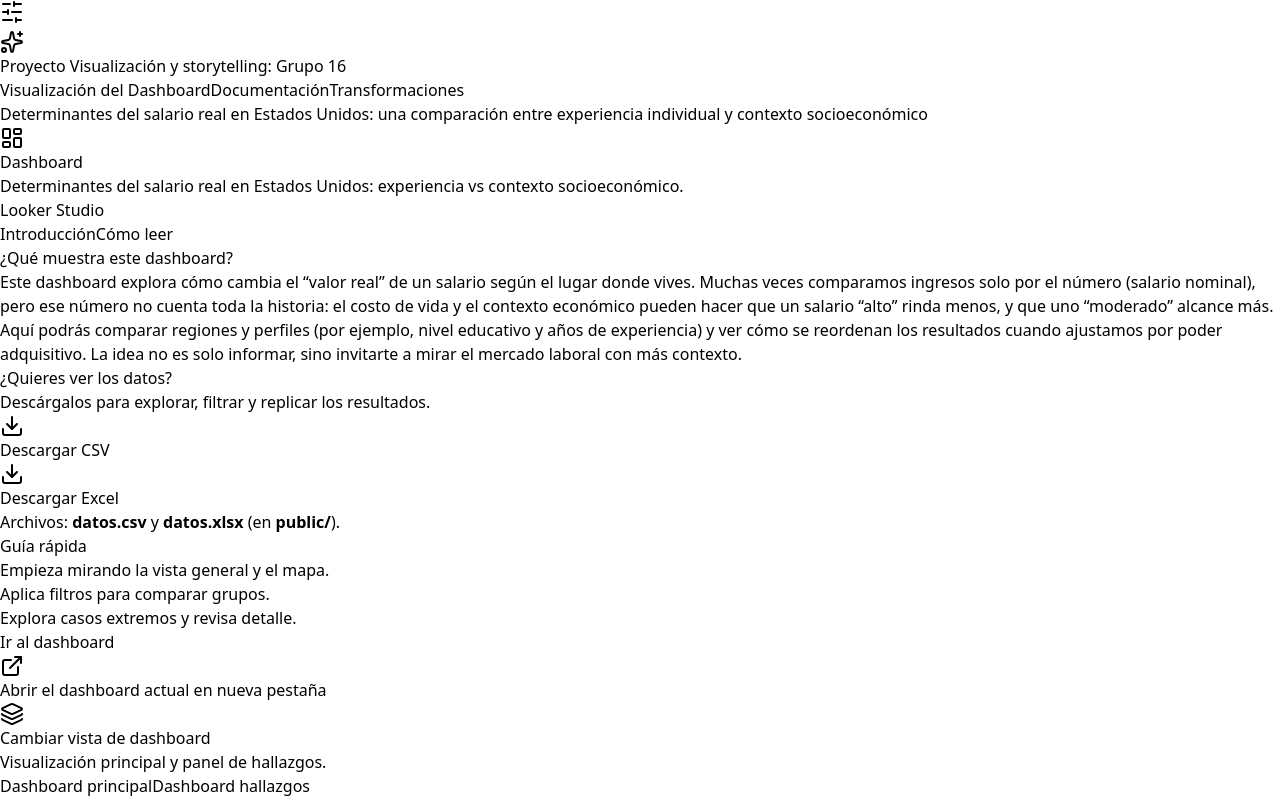
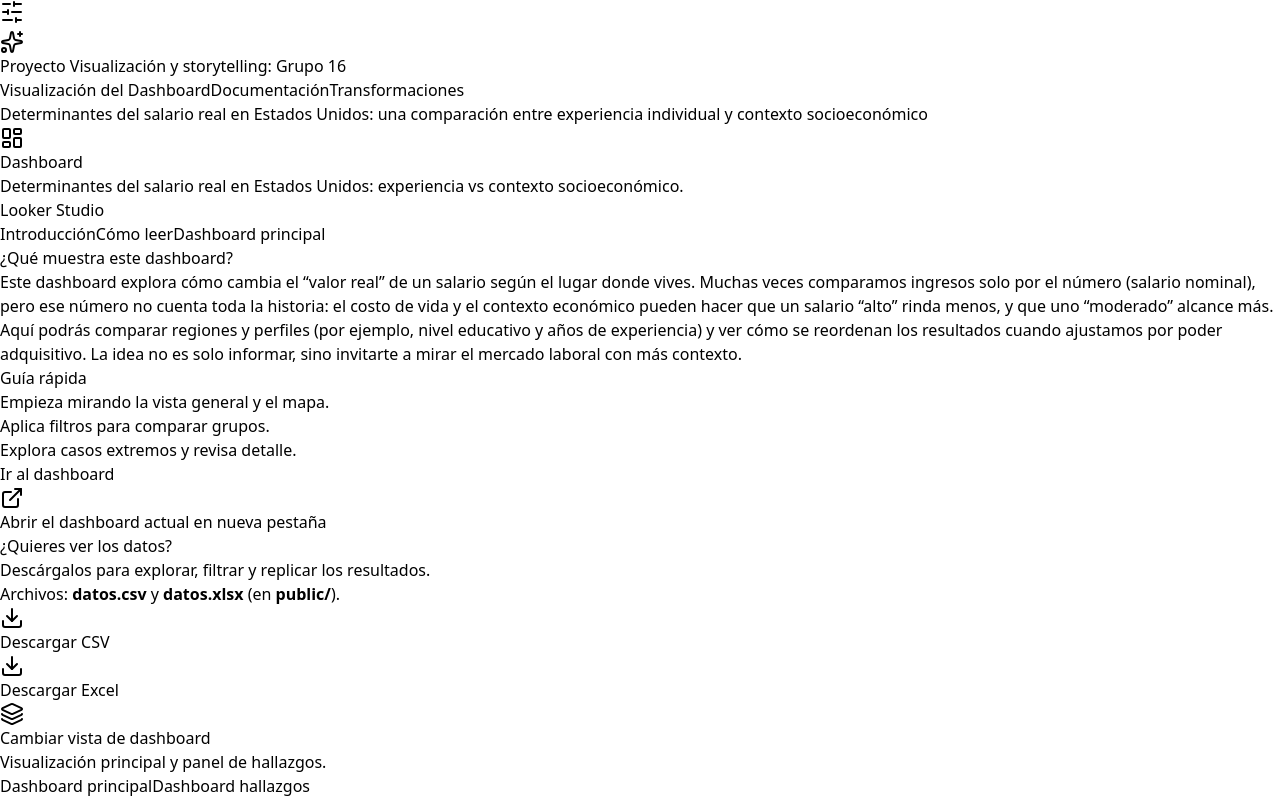
Before and after one commit to mcarob/EntregaTrabajoFinalVisualizacion, a React (Vite) app: page /#/ in a window 1280 px wide. Shown: the top 800 px of the page. Built offline with nearby package versions, Linux system fonts and the light colour scheme; the HTML template or start-up script is replaced by a standard one.

Commit message:
Agregar cambios para el nuevo div en dashboard

```diff
--- a/src/pages/Dashboard.tsx
+++ b/src/pages/Dashboard.tsx
@@ -9,8 +9,7 @@ const DASHBOARD_HALLAZGOS_URL =
     "https://lookerstudio.google.com/embed/reporting/3cb7d34e-734d-48bf-bf04-0becc755263c/page/p_79amiucn1d";
 
 function isValidEmbed(url: string) {
-  const clean = (url || "").trim();
-  return clean.includes("lookerstudio.google.com/embed/reporting/");
+  return (url || "").includes("lookerstudio.google.com/embed/reporting/");
 }
 
 function TabButton({
@@ -44,16 +43,32 @@ export default function DashboardPage() {
   const CSV_PATH = `${import.meta.env.BASE_URL}datos.csv`;
   const XLSX_PATH = `${import.meta.env.BASE_URL}datos.xlsx`;
 
-  const activeUrl =
-      active === "principal" ? DASHBOARD_PRINCIPAL_URL : DASHBOARD_HALLAZGOS_URL;
+  const activeUrl = active === "principal" ? DASHBOARD_PRINCIPAL_URL : DASHBOARD_HALLAZGOS_URL;
 
-  const activeTitle =
-      active === "principal" ? "Dashboard principal" : "Dashboard de hallazgos";
+  const activeTitle = active === "principal" ? "Dashboard principal" : "Dashboard hallazgos";
 
   const activeSubtitle =
       active === "principal"
           ? "Comparación nominal vs salario real ajustado"
-          : "Interpretación / explicación de los hallazgos del análisis";
+          : "Interpretación y explicación de los hallazgos del análisis";
+
+  // ✅ Texto dinámico por dashboard
+  const whatTitle =
+      active === "principal"
+          ? "¿Qué muestra este dashboard?"
+          : "¿Qué explica este dashboard de hallazgos?";
+
+  const whatText =
+      active === "principal"
+          ? `Este dashboard explora cómo cambia el “valor real” de un salario según el lugar donde vives.
+Muchas veces comparamos ingresos solo por el número (salario nominal), pero ese número no cuenta toda la historia:
+el costo de vida y el contexto económico pueden hacer que un salario “alto” rinda menos, y que uno “moderado” alcance más.
+Aquí podrás comparar regiones y perfiles (por ejemplo, nivel educativo y años de experiencia) y ver cómo se reordenan los resultados
+cuando ajustamos por poder adquisitivo. La idea no es solo informar, sino invitarte a mirar el mercado laboral con más contexto.`
+          : `Este dashboard complementa la visualización principal: resume y explica los patrones encontrados.
+Aquí interpretamos los resultados y destacamos comparaciones clave (qué cambia al pasar de salario nominal a salario real),
+qué regiones aparecen como casos extremos y qué variables ayudan a entender esas diferencias.
+La intención es que el usuario conecte los gráficos con una lectura narrativa y conclusiones claras.`;
 
   const embedError = useMemo(() => {
     if (!isValidEmbed(activeUrl)) {
@@ -61,6 +76,11 @@ export default function DashboardPage() {
     }
     return null;
   }, [activeUrl]);
+
+  const scrollToActiveDashboard = () => {
+    const el = document.getElementById("looker-embed");
+    el?.scrollIntoView({ behavior: "smooth", block: "start" });
+  };
 
   return (
       <div className="space-y-6">
@@ -71,61 +91,20 @@ export default function DashboardPage() {
             right={<Pill tone="brand">Looker Studio</Pill>}
         />
 
-        {/* Intro panel */}
+        {/* Intro + guía rápida (dinámico) */}
         <div className="rounded-3xl border border-slate-200 bg-white p-5 shadow-[0_12px_40px_-24px_rgba(15,23,42,0.18)]">
           <div className="flex flex-col gap-4 lg:flex-row lg:items-start lg:justify-between">
             <div className="max-w-3xl">
               <div className="flex flex-wrap items-center gap-2">
                 <Pill tone="brand">Introducción</Pill>
                 <Pill tone="cyan">Cómo leer</Pill>
+                <Pill>{activeTitle}</Pill>
               </div>
 
-              <h2 className="mt-3 text-lg font-semibold text-slate-900">
-                ¿Qué muestra este dashboard?
-              </h2>
-              <p className="mt-2 text-sm leading-6 text-slate-700">
-                Este dashboard explora cómo cambia el “valor real” de un salario según el lugar donde vives.
-                Muchas veces comparamos ingresos solo por el número (salario nominal), pero ese número no cuenta
-                toda la historia: el costo de vida y el contexto económico pueden hacer que un salario “alto”
-                rinda menos, y que uno “moderado” alcance más. Aquí podrás comparar regiones y perfiles (por ejemplo,
-                nivel educativo y años de experiencia) y ver cómo se reordenan los resultados cuando ajustamos por
-                poder adquisitivo. La idea no es solo informar, sino invitarte a mirar el mercado laboral con más contexto.
-              </p>
-
-              {/* Descarga datos */}
-              <div className="mt-4 rounded-2xl border border-slate-200 bg-slate-50 p-4">
-                <div className="text-sm font-semibold text-slate-900">¿Quieres ver los datos?</div>
-                <div className="mt-1 text-sm text-slate-700">
-                  Descárgalos para explorar, filtrar y replicar los resultados.
-                </div>
-
-                <div className="mt-3 flex flex-wrap gap-2">
-                  <a
-                      href={CSV_PATH}
-                      download
-                      className="inline-flex items-center gap-2 rounded-2xl bg-indigo-600 px-4 py-2 text-sm font-semibold text-white hover:bg-indigo-700"
-                  >
-                    <Download className="h-4 w-4" />
-                    Descargar CSV
-                  </a>
-
-                  <a
-                      href={XLSX_PATH}
-                      download
-                      className="inline-flex items-center gap-2 rounded-2xl border border-slate-200 bg-white px-4 py-2 text-sm font-semibold text-slate-800 hover:bg-slate-50"
-                  >
-                    <Download className="h-4 w-4" />
-                    Descargar Excel
-                  </a>
-                </div>
-
-                <div className="mt-2 text-xs text-slate-500">
-                  Archivos: <b>datos.csv</b> y <b>datos.xlsx</b> (en <b>public/</b>).
-                </div>
-              </div>
+              <h2 className="mt-3 text-lg font-semibold text-slate-900">{whatTitle}</h2>
+              <p className="mt-2 whitespace-pre-line text-sm leading-6 text-slate-700">{whatText}</p>
             </div>
 
-            {/* Guía rápida */}
             <div className="w-full lg:w-[360px]">
               <div className="rounded-2xl border border-slate-200 bg-white p-4">
                 <div className="text-xs font-semibold text-slate-600">Guía rápida</div>
@@ -144,15 +123,15 @@ export default function DashboardPage() {
                   </li>
                 </ul>
 
+                {/* ✅ Baja al dashboard activo */}
                 <button
-                    onClick={() =>
-                        document.getElementById("looker-embed")?.scrollIntoView({ behavior: "smooth" })
-                    }
+                    onClick={scrollToActiveDashboard}
                     className="mt-4 w-full rounded-2xl border border-slate-200 bg-white px-4 py-2 text-sm font-semibold text-slate-800 hover:bg-slate-50"
                 >
                   Ir al dashboard
                 </button>
 
+                {/* ✅ Abre el dashboard activo */}
                 <a
                     href={activeUrl}
                     target="_blank"
@@ -167,6 +146,41 @@ export default function DashboardPage() {
           </div>
         </div>
 
+        {/* ✅ Bloque GENERAL separado (no depende del tab) */}
+        <div className="rounded-3xl border border-slate-200 bg-white p-5 shadow-[0_12px_40px_-24px_rgba(15,23,42,0.18)]">
+          <div className="flex flex-col gap-3 sm:flex-row sm:items-center sm:justify-between">
+            <div>
+              <div className="text-sm font-semibold text-slate-900">¿Quieres ver los datos?</div>
+              <div className="mt-1 text-sm text-slate-700">
+                Descárgalos para explorar, filtrar y replicar los resultados.
+              </div>
+              <div className="mt-2 text-xs text-slate-500">
+                Archivos: <b>datos.csv</b> y <b>datos.xlsx</b> (en <b>public/</b>).
+              </div>
+            </div>
+
+            <div className="flex flex-wrap gap-2">
+              <a
+                  href={CSV_PATH}
+                  download
+                  className="inline-flex items-center gap-2 rounded-2xl bg-indigo-600 px-4 py-2 text-sm font-semibold text-white hover:bg-indigo-700"
+              >
+                <Download className="h-4 w-4" />
+                Descargar CSV
+              </a>
+
+              <a
+                  href={XLSX_PATH}
+                  download
+                  className="inline-flex items-center gap-2 rounded-2xl border border-slate-200 bg-white px-4 py-2 text-sm font-semibold text-slate-800 hover:bg-slate-50"
+              >
+                <Download className="h-4 w-4" />
+                Descargar Excel
+              </a>
+            </div>
+          </div>
+        </div>
+
         {/* Selector de dashboards */}
         <div className="rounded-3xl border border-slate-200 bg-white p-4 shadow-[0_12px_40px_-24px_rgba(15,23,42,0.18)]">
           <div className="flex flex-col gap-3 md:flex-row md:items-center md:justify-between">
@@ -175,12 +189,8 @@ export default function DashboardPage() {
                 <Layers className="h-5 w-5 text-slate-800" />
               </div>
               <div>
-                <div className="text-sm font-semibold text-slate-900">
-                  Cambiar vista de dashboard
-                </div>
-                <div className="text-xs text-slate-500">
-                  Visualización principal y panel de hallazgos.
-                </div>
+                <div className="text-sm font-semibold text-slate-900">Cambiar vista de dashboard</div>
+                <div className="text-xs text-slate-500">Visualización principal y panel de hallazgos.</div>
               </div>
             </div>
 
@@ -200,12 +210,11 @@ export default function DashboardPage() {
         </div>
 
         {/* Iframe */}
-        <Card
-            title={activeTitle}
-            subtitle={activeSubtitle}
-            right={<Pill tone="cyan">Iframe</Pill>}
-        >
-          <div id="looker-embed" className="overflow-hidden rounded-2xl border border-slate-200 bg-white">
+        <Card title={activeTitle} subtitle={activeSubtitle} right={<Pill tone="cyan">Iframe</Pill>}>
+          <div
+              id="looker-embed"
+              className="overflow-hidden rounded-2xl border border-slate-200 bg-white"
+          >
             <div className="flex items-center justify-between gap-3 border-b border-slate-200 px-4 py-3">
               <div className="text-sm font-semibold text-slate-900">{activeTitle}</div>
               <div className="text-xs text-slate-500">Looker Studio embed</div>
```
